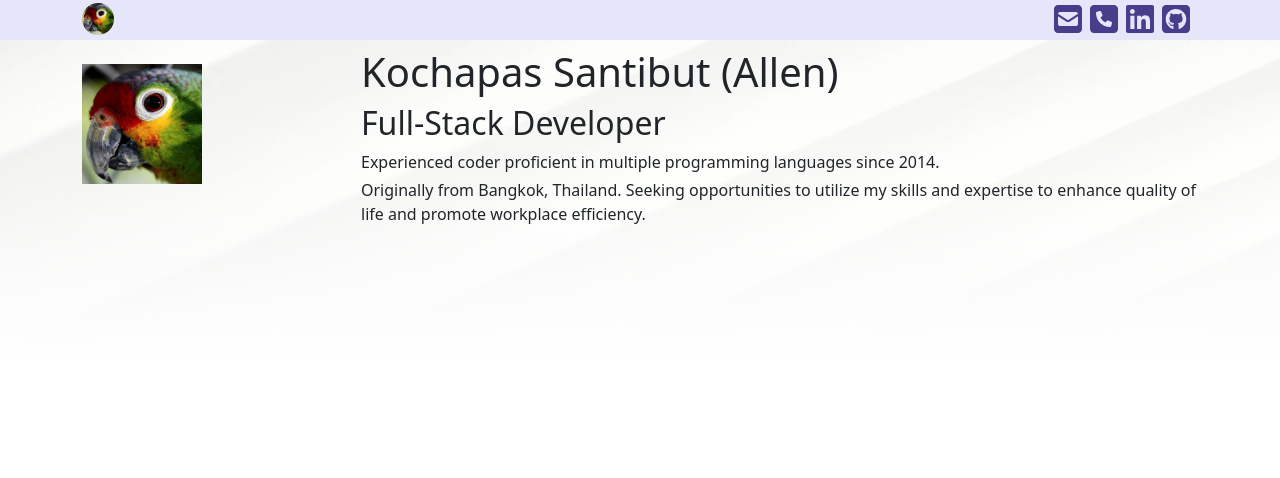
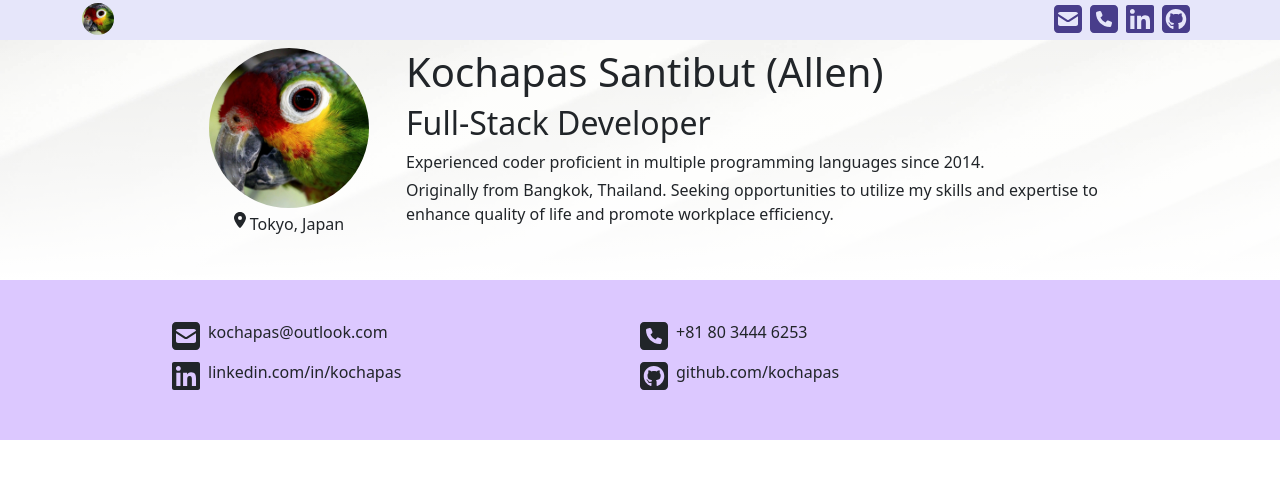
Before and after one commit to kochapas/kochapas-2023, a Next.js app: page / in a window 1280 px wide. Shown: the top 478 px of the page. Built offline with nearby package versions, Linux system fonts and the light colour scheme.

Commit message:
Add Contact component. Update the design.

```diff
--- /dev/null
+++ b/src/components/Contact.js
@@ -0,0 +1,61 @@
+import styles from "@/styles/Contact.module.css";
+import { FontAwesomeIcon } from "@fortawesome/react-fontawesome";
+import { faGithubSquare, faLinkedin } from "@fortawesome/free-brands-svg-icons";
+import { faSquareEnvelope, faSquarePhone } from "@fortawesome/free-solid-svg-icons";
+
+export const Contact = () => {
+  return (
+    <>
+      <div className={styles.contact__background}>
+        <div className="container w-75 h-100">
+          <div className="h-100 d-flex justify-content-between align-items-center">
+            <div className="w-50">
+              <div className="d-flex">
+                <FontAwesomeIcon
+                  icon={faSquareEnvelope}
+                  size="2x"
+                  className="me-2"
+                />
+                <p>
+                  {"kochapas@outlook.com"}
+                </p>
+              </div>
+              <div className="d-flex">
+                <FontAwesomeIcon
+                  icon={faLinkedin}
+                  size="2x"
+                  className="me-2"
+                />
+                <p>
+                  {"linkedin.com/in/kochapas"}
+                </p>
+              </div>
+            </div>
+            <div className="w-50">
+              <div className="d-flex">
+                <FontAwesomeIcon
+                  icon={faSquarePhone}
+                  size="2x"
+                  className="me-2"
+                />
+                <p>
+                  {"+81 80 3444 6253"}
+                </p>
+              </div>
+              <div className="d-flex">
+                <FontAwesomeIcon
+                  icon={faGithubSquare}
+                  size="2x"
+                  className="me-2"
+                />
+                <p>
+                  {"github.com/kochapas"}
+                </p>
+              </div>
+            </div>
+          </div>
+        </div>
+      </div>
+    </>
+  );
+}
--- a/src/components/Header.js
+++ b/src/components/Header.js
@@ -1,19 +1,30 @@
-import styles from "@/styles/Header.module.css"
-import Image from "next/image"
+import styles from "@/styles/Header.module.css";
+import Image from "next/image";
+import { FontAwesomeIcon } from "@fortawesome/react-fontawesome";
+import { faLocationDot } from "@fortawesome/free-solid-svg-icons";
+
 export const Header = () => {
   return (
     <>
-      <div className={styles.header__background} />
-      <div className="container">
+      <div className={styles.header__background}>
+        <div className="container w-75 mb-3">
           <div className="d-flex justify-content-between">
-          <div className="w-25">
+            <div className="w-25 d-flex flex-column align-items-center">
               <Image
                 alt="kochapas's picture"
                 src="/assets/parrot.jpg"
-              width={120}
-              height={120}
-              className="mt-4"
+                width={160}
+                height={160}
+                className="rounded-circle m-2 mb-1"
               />
+              <div className="d-flex">
+                <FontAwesomeIcon
+                  icon={faLocationDot}
+                  size="1x"
+                  className="me-1"
+                />
+                <p>Tokyo, Japan</p>
+              </div>
             </div>
             <div className="w-75 mt-2">
               <div>
@@ -35,6 +46,7 @@ export const Header = () => {
             </div>
           </div>
         </div>
+      </div>
     </>
   );
 }
--- a/src/components/index.js
+++ b/src/components/index.js
@@ -1,2 +1,3 @@
 export { Navbar } from "./Navbar"
 export { Header } from "./Header"
+export { Contact } from "./Contact"
--- a/src/pages/index.js
+++ b/src/pages/index.js
@@ -1,10 +1,14 @@
 import Image from "next/image";
-import { Header } from "@/components"
+import {
+  Header,
+  Contact
+} from "@/components"
 
 export default function Home() {
   return (
     <>
       <Header />
+      <Contact />
     </>
   )
 }
--- /dev/null
+++ b/src/styles/Contact.module.css
@@ -0,0 +1,7 @@
+.contact__background {
+  width: 100%;
+  height: 20vh;
+  overflow: hidden;
+  z-index: -1;
+  background-color: rgb(220, 200, 255);
+}
--- a/src/styles/Header.module.css
+++ b/src/styles/Header.module.css
@@ -1,8 +1,7 @@
 .header__background {
   width: 100%;
-  height: 40vh;
+  height: 30vh;
   overflow: hidden;
-  position: fixed;
   z-index: -1;
   background-image: linear-gradient(rgba(255, 255, 255, 0), rgba(255, 255, 255, 255)), url("../../public/assets/background.jpeg");
   background-size: cover;
```
Lines whose indentation alone changed are shown as unchanged.
